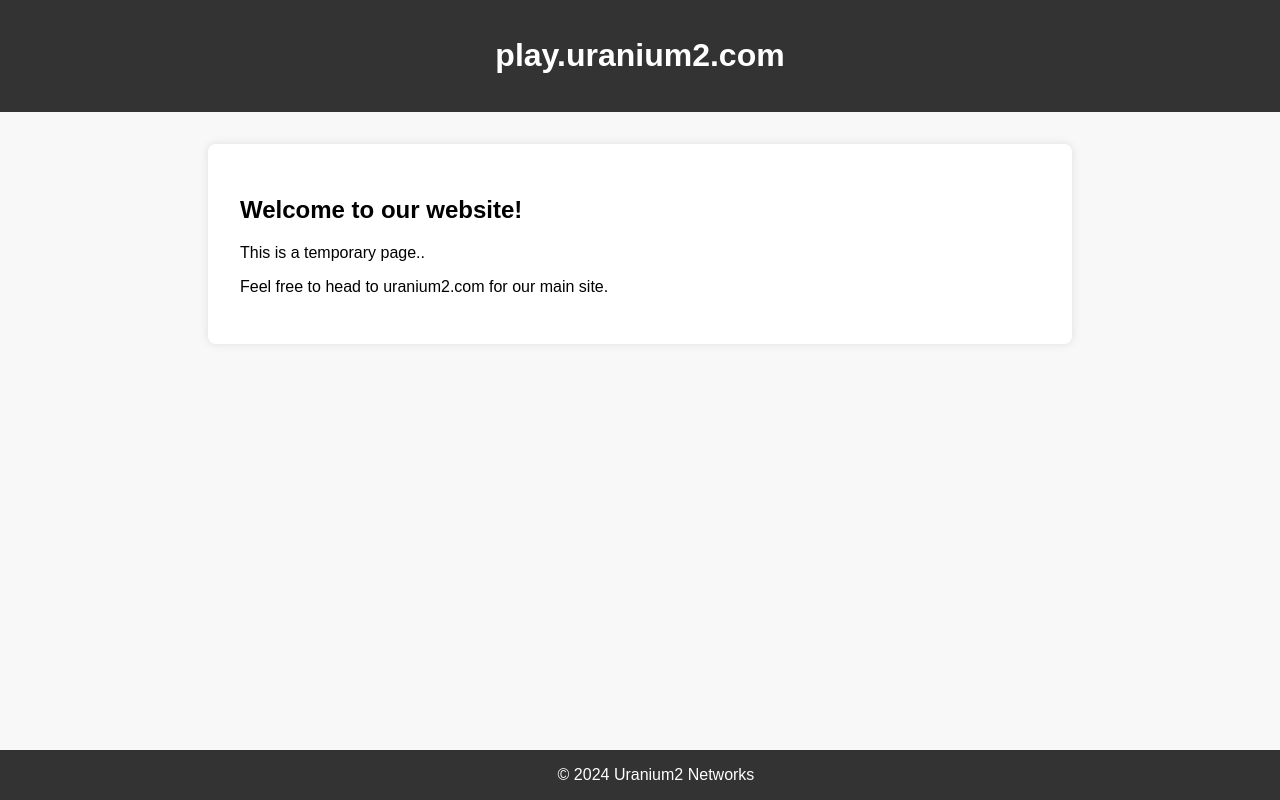
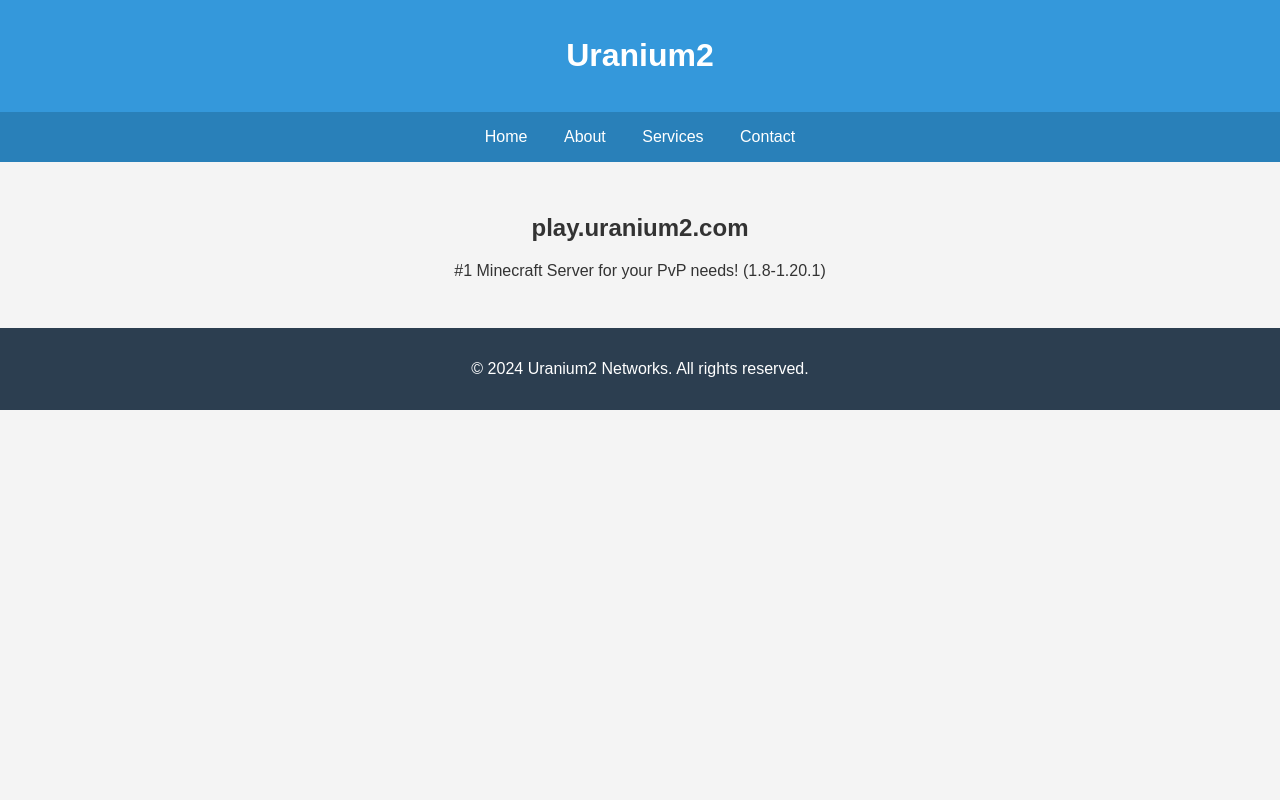
Before and after one commit to DecentPing/decentping.github.io, a plain HTML site: page index.html in a window 1280 px wide. Drawn offline with Linux system fonts and the light colour scheme.

Commit message:
Update index.html

```diff
--- a/index.html
+++ b/index.html
@@ -4,57 +4,69 @@
 <head>
     <meta charset="UTF-8">
     <meta name="viewport" content="width=device-width, initial-scale=1.0">
-    <title>Uranium2</title>
+    <title>Your Beautiful Website</title>
     <style>
         body {
-            font-family: Arial, sans-serif;
+            font-family: 'Arial', sans-serif;
             margin: 0;
             padding: 0;
-            box-sizing: border-box;
-            background-color: #f8f8f8;
+            background-color: #f4f4f4;
+            color: #333;
         }
 
         header {
-            background-color: #333;
+            background-color: #3498db;
+            color: #fff;
+            padding: 1em 0;
+            text-align: center;
+        }
+
+        nav {
+            background-color: #2980b9;
             color: #fff;
             padding: 1em;
             text-align: center;
         }
 
+        nav a {
+            color: #fff;
+            text-decoration: none;
+            margin: 0 1em;
+        }
+
         section {
-            max-width: 800px;
-            margin: 2em auto;
             padding: 2em;
-            background-color: #fff;
-            box-shadow: 0 0 10px rgba(0, 0, 0, 0.1);
-            border-radius: 8px;
+            text-align: center;
         }
 
         footer {
-            background-color: #333;
+            background-color: #2c3e50;
             color: #fff;
+            padding: 1em 0;
             text-align: center;
-            padding: 1em;
-            position: fixed;
-            bottom: 0;
-            width: 100%;
         }
     </style>
 </head>
 
 <body>
     <header>
-        <h1>play.uranium2.com</h1>
+        <h1>Uranium2</h1>
     </header>
 
+    <nav>
+        <a href="#">Home</a>
+        <a href="#">About</a>
+        <a href="#">Services</a>
+        <a href="#">Contact</a>
+    </nav>
+
     <section>
-        <h2>Welcome to our website!</h2>
-        <p>This is a temporary page..</p>
-        <p>Feel free to head to uranium2.com for our main site.</p>
+        <h2>play.uranium2.com</h2>
+        <p>#1 Minecraft Server for your PvP needs! (1.8-1.20.1)</p>
     </section>
 
     <footer>
-        &copy; 2024 Uranium2 Networks
+        <p>&copy; 2024 Uranium2 Networks. All rights reserved.</p>
     </footer>
 </body>
 
```
